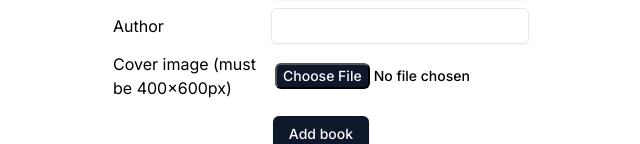
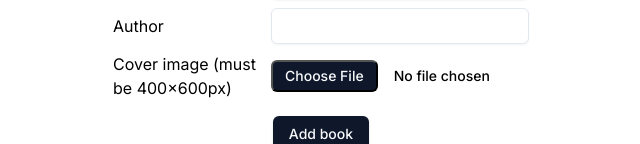
Before and after one commit to hwride/my-books, a Next.js app: page /addBook in a window 1280 px wide. Shown: the part 152-296 px from the top of the page, without its empty margins (319-959 px from the left). Built offline with nearby package versions, Linux system fonts and the light colour scheme.

Commit message:
Add button to clear input
#68

```diff
--- a/components/ui/input-file.tsx
+++ b/components/ui/input-file.tsx
@@ -5,22 +5,53 @@ import { cn } from '@/lib/utils'
 export interface InputFileProps
   extends React.InputHTMLAttributes<HTMLInputElement> {}
 
-const InputFile = React.forwardRef<HTMLInputElement, InputFileProps>(
-  ({ className, ...props }, ref) => {
-    return (
+function InputFile({ className, onChange, ...props }: InputFileProps) {
+  const ref = React.useRef<HTMLInputElement>(null)
+  const [hasFile, setHasFile] = React.useState(false)
+
+  const clearInput = () => {
+    if (ref.current) {
+      ref.current.value = ''
+      setHasFile(false)
+    }
+  }
+
+  const onFileChange: React.ChangeEventHandler<HTMLInputElement> = (evt) => {
+    setHasFile(
+      Boolean(ref.current && ref.current.files && ref.current.files.length > 0)
+    )
+    if (onChange) onChange(evt)
+  }
+
+  return (
+    <div className="flex items-center gap-2">
       <input
         type="file"
         className={cn(
-          'px-1 py-1 text-sm font-medium',
-          'file:rounded-md file:bg-slate-900 file:text-sm file:font-medium file:text-slate-50 file:transition-colors file:hover:bg-slate-900/90 file:focus-visible:outline-none file:focus-visible:ring-1 file:focus-visible:ring-slate-400 file:dark:bg-slate-50 file:dark:text-slate-900 file:dark:hover:bg-slate-50/90 dark:focus-visible:ring-slate-800',
+          'w-full py-1 text-sm font-medium ',
+          'file:me-4 file:rounded-md file:bg-slate-900 file:px-3 file:py-1 file:text-sm file:font-medium file:text-slate-50 file:transition-colors file:hover:bg-slate-900/90 file:focus-visible:outline-none file:focus-visible:ring-1 file:focus-visible:ring-slate-400 file:dark:bg-slate-50 file:dark:text-slate-900 file:dark:hover:bg-slate-50/90 dark:focus-visible:ring-slate-800',
           className
         )}
         ref={ref}
+        onChange={onFileChange}
         {...props}
       />
-    )
-  }
-)
+      {hasFile && (
+        <button
+          type="button"
+          onClick={clearInput}
+          disabled={!hasFile}
+          className={cn(
+            'rounded-md bg-red-500 px-2 py-1 text-xs font-semibold text-white hover:bg-red-600'
+          )}
+        >
+          Clear
+        </button>
+      )}
+    </div>
+  )
+}
+
 InputFile.displayName = 'InputFile'
 
 export { InputFile }
```
